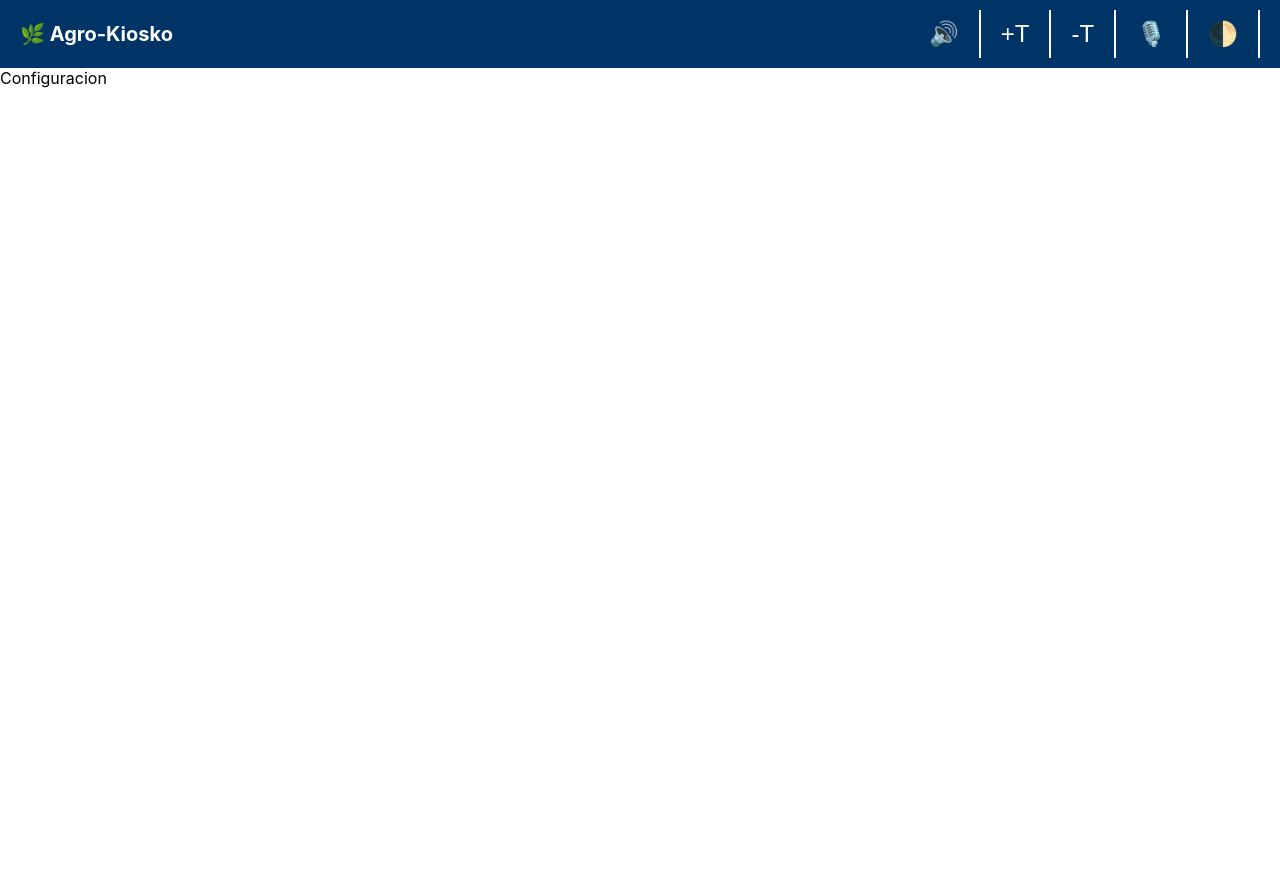
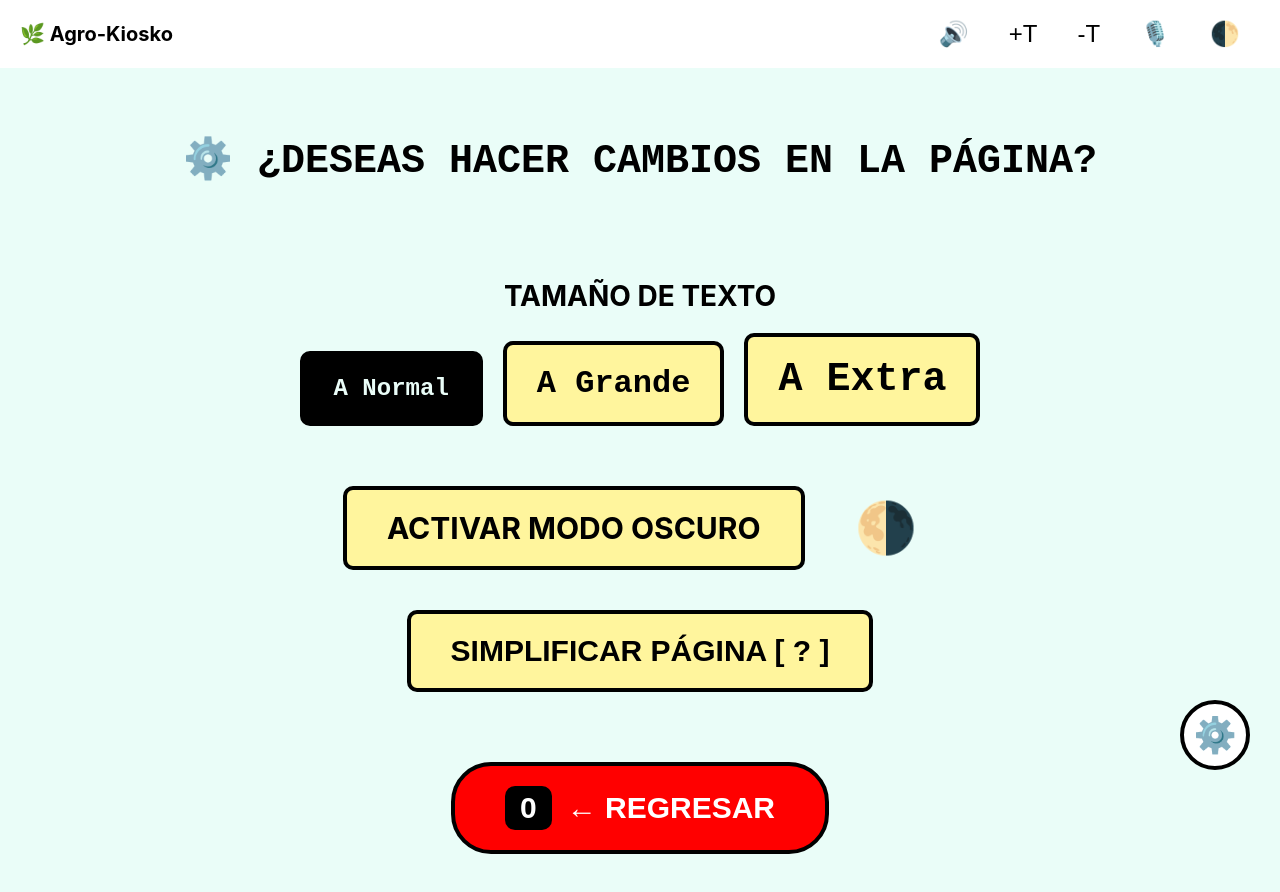
Before and after one commit to Aaron-Rojas/Stock-Agro, a React (Create React App) app: page /configuracion in a window 1280 px wide. Shown: the top 892 px of the page. Before the commit the page ends 800 px from the top, so only its background shows below. Built offline with nearby package versions, Linux system fonts and the light colour scheme.

Commit message:
Arreglos en configuraciones y home: - Se estandarioz los colores - Se mejoro el tamaño de fuente a 3 opciones - Se  mejoro el Contexto, debido a que cambio la lógica del tamaño a fuente Con esto concluye Configuraciones

```diff
--- a/src/components/atoms/Contenedor.jsx
+++ b/src/components/atoms/Contenedor.jsx
@@ -1,17 +1,42 @@
 import React from 'react';
 import { useAccesibilidad } from '../../hooks/useAccesibilidad';
+import { useNavigate } from 'react-router-dom';
 
 export const Contenedor = ({ children }) => {
   const { temaActual } = useAccesibilidad();
+  const navegar = useNavigate();
 
   return (
     <div style={{
       backgroundColor: temaActual.fondoPrincipal,
       minHeight: '100vh',
       display: 'flex',
-      flexDirection: 'column'
+      flexDirection: 'column',
+      position: 'relative'
     }}>
       {children}
+
+      <button
+        onClick={() => navegar('/configuracion')}
+        style={{
+          position: 'fixed',
+          bottom: '30px',
+          right: '30px',
+          backgroundColor: '#FFFFFF',
+          border: '4px solid #000000',
+          borderRadius: '50%',
+          width: '70px',
+          height: '70px',
+          fontSize: '35px',
+          cursor: 'pointer',
+          display: 'flex',
+          alignItems: 'center',
+          justifyContent: 'center',
+          zIndex: 1000
+        }}>
+        ⚙️
+      </button>
+
     </div>
   );
 };
--- a/src/components/molecules/BotonOpcion.jsx
+++ b/src/components/molecules/BotonOpcion.jsx
@@ -2,14 +2,16 @@ import React from 'react';
 import { useAccesibilidad } from '../../hooks/useAccesibilidad';
 
 export const BotonOpcion = ({ numero, icono, texto, accionClick }) => {
-  const { temaActual, esLetraGrande } = useAccesibilidad();
+  const { temaActual, nivelLetra } = useAccesibilidad();
+
+  const tamanoLetra = nivelLetra === 'normal' ? '16px' : nivelLetra === 'grande' ? '22px' : '26px';
 
   return (
     <button
       onClick={accionClick}
       style={{
-        backgroundColor: temaActual.fondoBotonCuadrado,
-        border: `4px solid ${temaActual.bordeBotonCuadrado}`,
+        backgroundColor: temaActual.fondoTarjeta,
+        border: `4px solid ${temaActual.bordePrincipal}`,
         borderRadius: '10px',
         display: 'flex',
         flexDirection: 'column',
@@ -17,10 +19,10 @@ export const BotonOpcion = ({ numero, icono, texto, accionClick }) => {
         justifyContent: 'center',
         padding: '20px',
         cursor: 'pointer',
-        minHeight: '160px' // Para que sean cuadrados grandes
+        minHeight: '250px'
       }}
     >
-      {/* La etiqueta del número (Ej: [ 1 ]) */}
+      {/* La etiqueta del número */}
       <div style={{ display: 'flex', width: '100%', justifyContent: 'flex-start' }}>
         <span style={{
           backgroundColor: '#000',
@@ -40,7 +42,7 @@ export const BotonOpcion = ({ numero, icono, texto, accionClick }) => {
 
       <span style={{
         color: temaActual.textoPrincipal,
-        fontSize: esLetraGrande ? '26px' : '16px',
+        fontSize: tamanoLetra ? '26px' : '16px',
         fontWeight: 'bold',
         fontFamily: 'monospace',
         textAlign: 'center'
--- a/src/context/ContextoAccesibilidad.jsx
+++ b/src/context/ContextoAccesibilidad.jsx
@@ -6,23 +6,34 @@ export const ContextoAccesibilidad = createContext();
 export const ProveedorAccesibilidad = ({ children }) => {
   // Empezamos en modo normal (falso)
   const [esAltoContraste, setEsAltoContraste] = useState(false);
-  const [esLetraGrande, setEsLetraGrande] = useState(false);
-
+  const [nivelLetra, setNivelLetra] = useState('normal');
   // Funciones que cambiarán los estados
   const alternarContraste = () => setEsAltoContraste(!esAltoContraste);
-  const aumentarLetra = () => setEsLetraGrande(true);
-  const disminuirLetra = () => setEsLetraGrande(false);
+
+  const cambiarTamanoLetra = (nuevoNivel) => setNivelLetra(nuevoNivel);
 
   // El tema activo que leerán los componentes
   const temaActual = esAltoContraste ? temaColores.altoContraste : temaColores.normal;
+
+  //Función para el NavBar
+ const aumentarLetra = () => {
+    if (nivelLetra === 'normal') setNivelLetra('grande');
+        else if (nivelLetra === 'grande') setNivelLetra('extra');
+    };
+
+ const disminuirLetra = () => {
+    if (nivelLetra === 'extra') setNivelLetra('grande');
+    else if (nivelLetra === 'grande') setNivelLetra('normal');
+  }
 
   return (
     <ContextoAccesibilidad.Provider
       value={{
         esAltoContraste,
-        esLetraGrande,
+        nivelLetra,
         temaActual,
         alternarContraste,
+        cambiarTamanoLetra,
         aumentarLetra,
         disminuirLetra
       }}
--- a/src/pages/Configuracion.jsx
+++ b/src/pages/Configuracion.jsx
@@ -1,7 +1,128 @@
-import React from 'react'
+import React, { useState } from 'react';
+import { useNavigate } from 'react-router-dom';
+import { Contenedor } from '../components/atoms/Contenedor';
+import { useAccesibilidad } from '../hooks/useAccesibilidad';
 
-export function Configuracion() {
+export const Configuracion = () => {
+  const {
+    temaActual,
+    esAltoContraste,
+    nivelLetra,
+    cambiarTamanoLetra,
+    alternarContraste
+  } = useAccesibilidad();
+
+  const navegar = useNavigate();
+
+  // Estado para el modal de Simplificar
+  const [mostrarModal, setMostrarModal] = useState(false);
+
+  // 1. LÓGICA PARA QUE SE VEA EL CAMBIO DE LETRA AL INSTANTE
+  // Esta función suma píxeles dependiendo de lo que elija el usuario
+  const calcularTamano = (tamanoBase) => {
+    if (nivelLetra === 'grande') return (tamanoBase + 8) + 'px';
+    if (nivelLetra === 'extra') return (tamanoBase + 16) + 'px';
+    return tamanoBase + 'px';
+  };
+
+  // 2. LÓGICA PARA LOS BOTONES DE SELECCIÓN DE FUENTE
+  const obtenerEstiloBotonLetra = (nivel) => {
+    const estaActivo = nivelLetra === nivel;
+    return {
+      backgroundColor: estaActivo ? temaActual.textoPrincipal : (esAltoContraste ? '#1F2937' : '#FFF59D'),
+      color: estaActivo ? temaActual.fondoPrincipal : temaActual.textoPrincipal,
+      border: `4px solid ${temaActual.bordePrincipal}`,
+      padding: '20px 30px',
+      borderRadius: '10px',
+      fontSize: nivel === 'normal' ? '24px' : nivel === 'grande' ? '32px' : '40px',
+      fontWeight: 'bold',
+      cursor: 'pointer',
+      fontFamily: 'monospace'
+    };
+  };
+
+  // Color dinámico para las cajas
+  const colorCaja = esAltoContraste ? '#1F2937' : '#FFF59D';
+
   return (
-    <div>Configuracion</div>
-  )
-}
+    <Contenedor>
+      <div style={{ padding: '40px', textAlign: 'center' }}>
+        <h1 style={{ color: temaActual.textoPrincipal, fontSize: calcularTamano(40), fontFamily: 'monospace' }}>
+          ⚙️ ¿DESEAS HACER CAMBIOS EN LA PÁGINA?
+        </h1>
+      </div>
+
+      <div style={{ display: 'flex', flexDirection: 'column', alignItems: 'center', gap: '40px', width: '100%', maxWidth: '900px', margin: '0 auto' }}>
+
+        <div style={{ textAlign: 'center', width: '100%' }}>
+          <p style={{ color: temaActual.textoPrincipal, fontSize: calcularTamano(28), fontWeight: 'bold', marginBottom: '20px' }}>
+            TAMAÑO DE TEXTO
+          </p>
+          <div style={{ display: 'flex', justifyContent: 'center', alignItems: 'flex-end', gap: '20px', flexWrap: 'wrap' }}>
+            <button onClick={() => cambiarTamanoLetra('normal')} style={obtenerEstiloBotonLetra('normal')}>
+              A Normal
+            </button>
+            <button onClick={() => cambiarTamanoLetra('grande')} style={obtenerEstiloBotonLetra('grande')}>
+              A Grande
+            </button>
+            <button onClick={() => cambiarTamanoLetra('extra')} style={obtenerEstiloBotonLetra('extra')}>
+              A Extra
+            </button>
+          </div>
+        </div>
+
+        <div style={{ display: 'flex', alignItems: 'center', gap: '30px', marginTop: '20px' }}>
+          <div style={{ backgroundColor: colorCaja, border: `4px solid ${temaActual.bordePrincipal}`, padding: '20px 40px', borderRadius: '10px', fontSize: calcularTamano(30), fontWeight: 'bold', color: temaActual.textoPrincipal }}>
+            ACTIVAR MODO OSCURO
+          </div>
+          <button onClick={alternarContraste} style={{ fontSize: '50px', padding: '10px 20px', cursor: 'pointer', backgroundColor: 'transparent', border: 'none' }}>
+            🌗
+          </button>
+        </div>
+
+        <div style={{ display: 'flex', alignItems: 'center', gap: '30px' }}>
+          <button
+            onClick={() => setMostrarModal(true)}
+            style={{ backgroundColor: colorCaja, border: `4px solid ${temaActual.bordePrincipal}`, padding: '20px 40px', borderRadius: '10px', fontSize: calcularTamano(30), fontWeight: 'bold', color: temaActual.textoPrincipal, cursor: 'pointer' }}
+          >
+            SIMPLIFICAR PÁGINA [ ? ]
+          </button>
+        </div>
+
+        <div style={{ marginTop: '30px', marginBottom: '50px' }}>
+          <button
+            onClick={() => navegar('/')}
+            style={{ backgroundColor: temaActual.botonPeligro, color: temaActual.textoBoton, border: `4px solid ${temaActual.bordePrincipal}`, borderRadius: '40px', padding: '20px 50px', fontSize: calcularTamano(30), fontWeight: 'bold', display: 'flex', alignItems: 'center', gap: '15px', cursor: 'pointer' }}
+          >
+            <span style={{ backgroundColor: '#000', color: '#FFF', padding: '5px 15px', borderRadius: '10px' }}>0</span>
+            ← REGRESAR
+          </button>
+        </div>
+
+      </div>
+
+      {mostrarModal && (
+        <div style={{
+          position: 'fixed', top: 0, left: 0, right: 0, bottom: 0,
+          backgroundColor: 'rgba(0,0,0,0.85)', display: 'flex', justifyContent: 'center', alignItems: 'center',
+          zIndex: 9999
+        }}>
+          <div style={{ backgroundColor: '#000', border: '4px solid #FFF', padding: '50px', borderRadius: '20px', textAlign: 'center', maxWidth: '700px' }}>
+            <h2 style={{ color: '#FFF', fontSize: calcularTamano(40), marginBottom: '30px' }}>¡RECUERDE!</h2>
+            <p style={{ color: '#FFF', fontSize: calcularTamano(24), margin: '30px 0', border: '2px solid #FFF', padding: '30px', borderRadius: '10px' }}>
+              RECUERDE QUE LA PÁGINA QUE ESTÁ USANDO YA ESTÁ SIMPLIFICADA.
+            </p>
+            <button
+              onClick={() => setMostrarModal(false)}
+              style={{ backgroundColor: '#1F2937', color: '#FFF', border: '4px solid #FFF', padding: '15px 40px', fontSize: calcularTamano(24), borderRadius: '40px', cursor: 'pointer', marginTop: '20px' }}
+            >
+              <span style={{ backgroundColor: '#000', padding: '5px 15px', borderRadius: '10px', marginRight: '10px' }}>0</span>
+              ← REGRESAR
+            </button>
+          </div>
+        </div>
+      )}
+
+    </Contenedor>
+  );
+};
--- a/src/pages/Home.jsx
+++ b/src/pages/Home.jsx
@@ -4,14 +4,16 @@ import { useAccesibilidad } from '../hooks/useAccesibilidad';
 import { MenuOpciones } from '../components/organisms/MenuOpciones';
 
 export const Home = () => {
-  const { temaActual, esLetraGrande } = useAccesibilidad();
+  const { temaActual, nivelLetra } = useAccesibilidad();
+
+  const tamanoTitulo = nivelLetra === 'normal' ? '30px' : nivelLetra === 'grande' ? '38px' : '45px';
 
   return (
     <Contenedor>
         <div style={{ padding: '30px', textAlign: 'center' }}>
             <h1 style={{
             color: temaActual.textoPrincipal,
-          fontSize: esLetraGrande ? '45px' : '30px',
+            fontSize: tamanoTitulo,
             fontFamily: 'monospace',
             letterSpacing: '3px',
             margin: 0
--- a/src/theme/colores.js
+++ b/src/theme/colores.js
@@ -1,20 +1,21 @@
+// src/tema/colores.js
 export const temaColores = {
   normal: {
-    fondoPrincipal: '#FFFFFF', // Fondo blanco de la página
-    fondoNavbar: '#003366',    // Azul oscuro del MIDIS
-    textoPrincipal: '#000000', // Texto negro
-    textoNavbar: '#FFFFFF',    // Letras blancas en la barra
-    lineaNavbar: '#FFFFFF',    // Líneas separadoras blancas
-    fondoBotonCuadrado: '#FFFFFF',
-    bordeBotonCuadrado: '#000000'
+    fondoPrincipal: '#EAFDF8',
+    fondoTarjeta: '#FFFFFF',
+    textoPrincipal: '#000000',
+    bordePrincipal: '#000000',
+    botonPeligro: '#FF0000',
+    botonExito: '#009900',
+    textoBoton: '#FFFFFF'
   },
   altoContraste: {
-    fondoPrincipal: '#000000', // Fondo negro puro
-    fondoNavbar: '#000000',    // Barra negra para que se funda
-    textoPrincipal: '#FFFFFF', // Texto blanco
-    textoNavbar: '#FFFFFF',
-    lineaNavbar: '#FF0000',    // Línea roja inferior que se ve en tu imagen
-    fondoBotonCuadrado: '#FFFFFF',
-    bordeBotonCuadrado: '#FFFFFF'
+    fondoPrincipal: '#000000',
+    fondoTarjeta: '#000000',
+    textoPrincipal: '#FFFFFF',
+    bordePrincipal: '#FFFFFF',
+    botonPeligro: '#1F2937',
+    botonExito: '#1F2937',
+    textoBoton: '#FFFFFF'
   }
 };
```
Also changed, not shown: src/assets/logov1.svg (added). Lines whose indentation alone changed are shown as unchanged.
